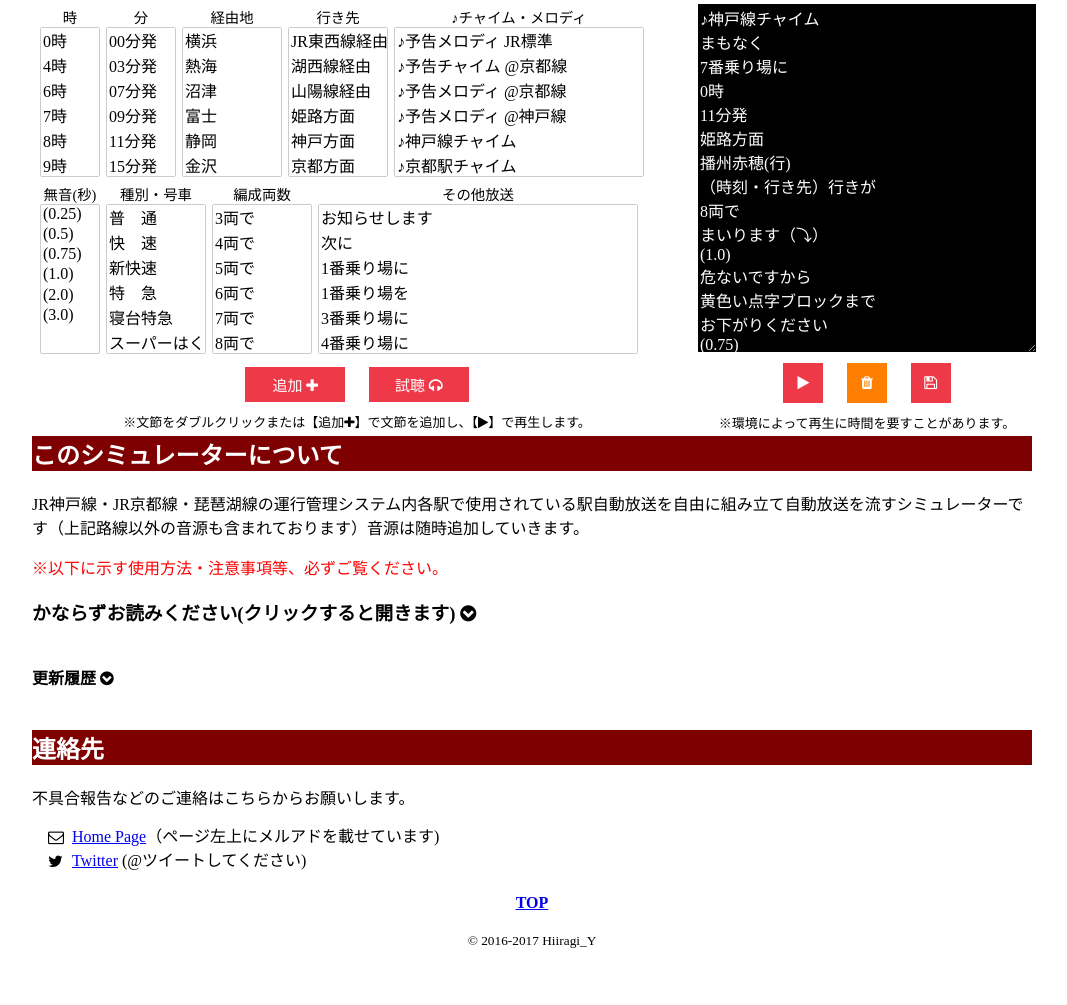
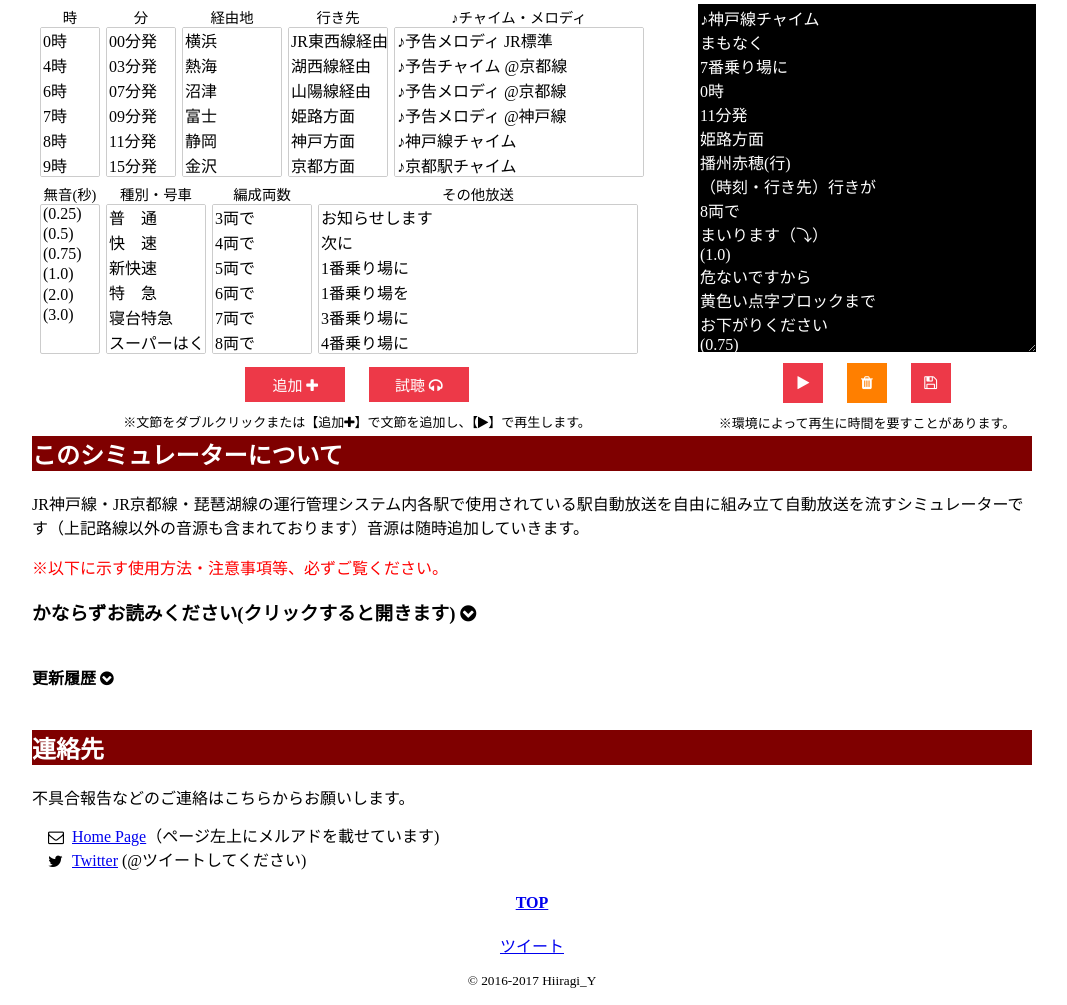
Before and after one commit to hiiragiY/simulator, a plain HTML site: page index.html in a window 1280 px wide. Shown: the part 344-1349 px from the top of the page, without its empty margins (108-1175 px from the left). Before the commit the page ends 1293 px from the top, so only its background shows below. Drawn offline with Linux system fonts and the light colour scheme; a web font is replaced by a local one.

Commit message:
2017/09/28#6

```diff
--- a/index.html
+++ b/index.html
@@ -549,7 +549,8 @@
                 <div class="homelink">
                     <center>
                     <h4><a href="https://hiiragiy.github.io/hiiragi.io/">TOP</a></h4></font>
-                    <small>© 2016-2017 Hiiragi_Y</small>
+                    <a href="https://twitter.com/share" class="twitter-share-button" data-lang="ja" data-related="hiiragiy99" data-hashtags="hiiragi_sim">ツイート</a> <script>!function(d,s,id){var js,fjs=d.getElementsByTagName(s)[0],p=/^http:/.test(d.location)?'http':'https';if(!d.getElementById(id)){js=d.createElement(s);js.id=id;js.src=p+'://platform.twitter.com/widgets.js';fjs.parentNode.insertBefore(js,fjs);}}(document, 'script', 'twitter-wjs');</script>
+                    <p><small>© 2016-2017 Hiiragi_Y</small></p>
                     </center>
                 </div>
             </div>
```
